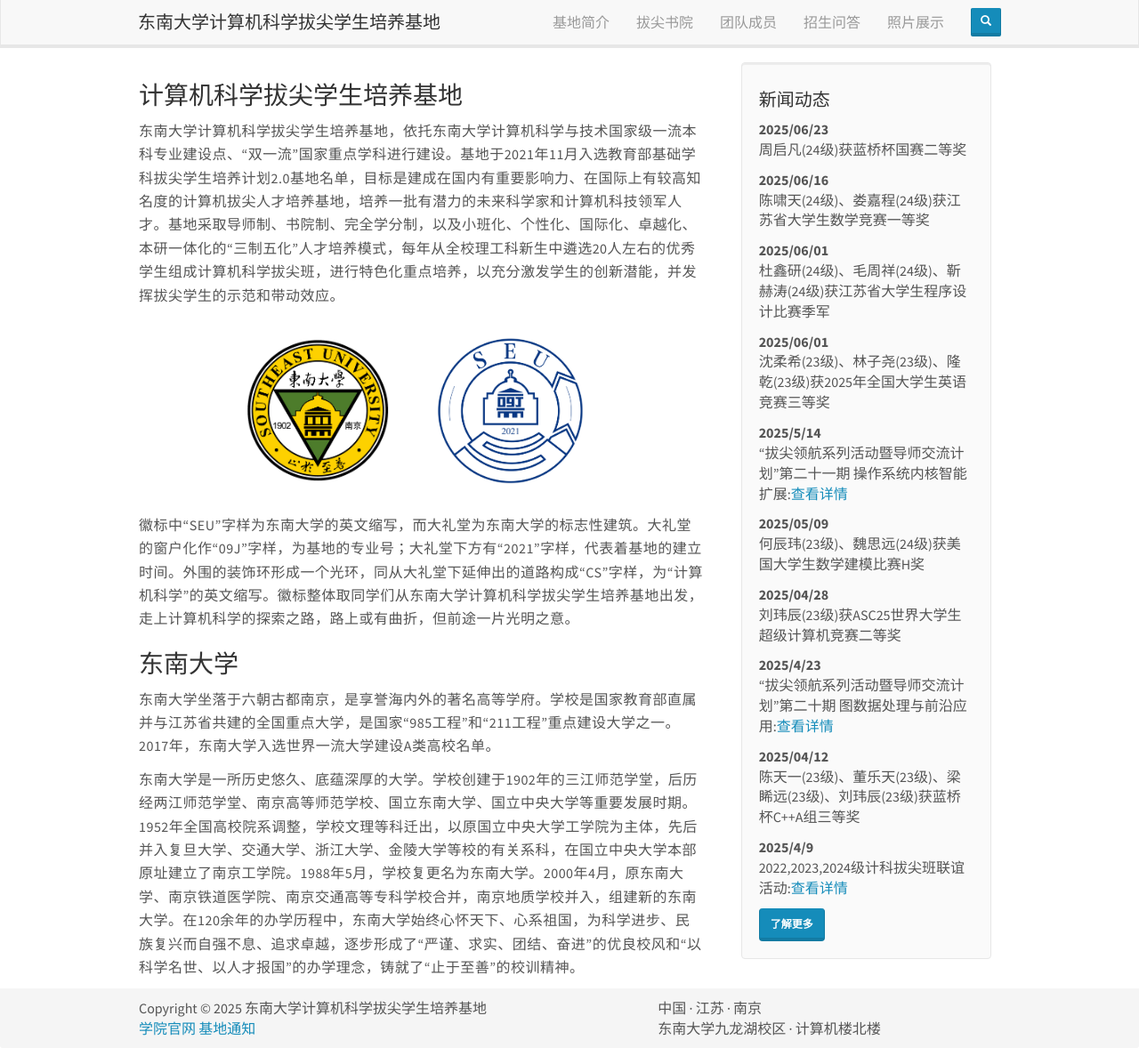
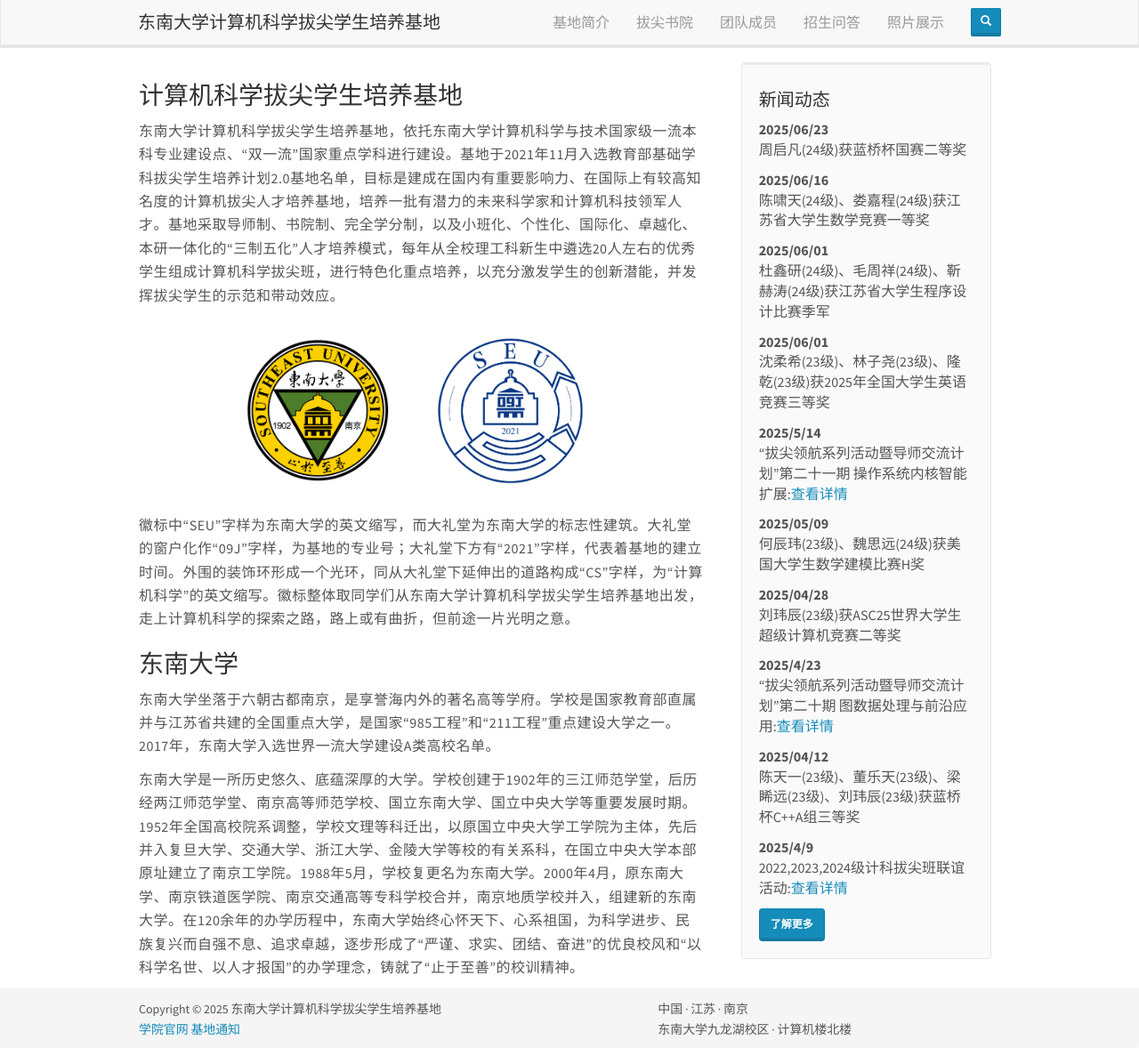
Before and after one commit to ChPu437/chpu437.github.io, a Jekyll site: the page built from _pages/home.md, in a window 1280 px wide and 1178 px high. Shown: the whole window at 89% size. Built offline with Jekyll 4.4.1, drawn with Linux system fonts in a browser that asks for light colours; nearby versions of some CDN libraries.

Commit message:
feat: 调整footer字号

```diff
--- a/_includes/footer.html
+++ b/_includes/footer.html
@@ -4,15 +4,19 @@
 		<div class="container-fluid">
 		<div class="row">
 			<div class="col-sm-7">
+				<small>
 				Copyright &copy 20{{ site.time | date: '%y' }} 东南大学计算机科学拔尖学生培养基地 <br />
 
 				<a href="https://cs.seu.edu.cn">学院官网 </a>
 				<a href="https://cs.seu.edu.cn/49434/list.htm">基地通知 </a>
+				</small>
 			</div>
 
 			<div class="col-sm-5">
+				<small>
 				中国 · 江苏 · 南京 <br />
 				东南大学九龙湖校区 · 计算机楼北楼
+				</small>
 			</div>
 		</div>
 		</div>
```
